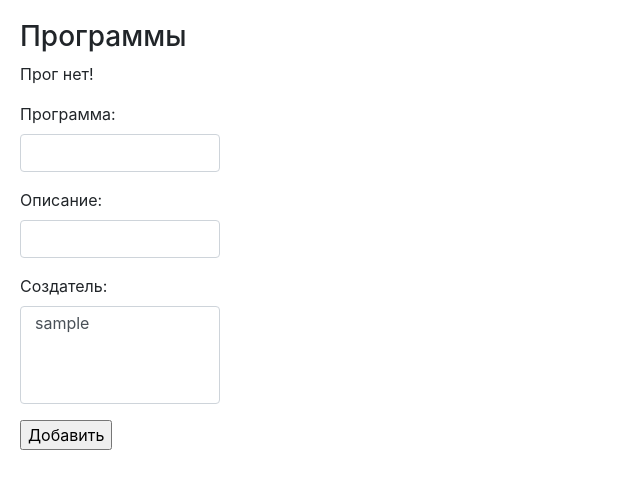
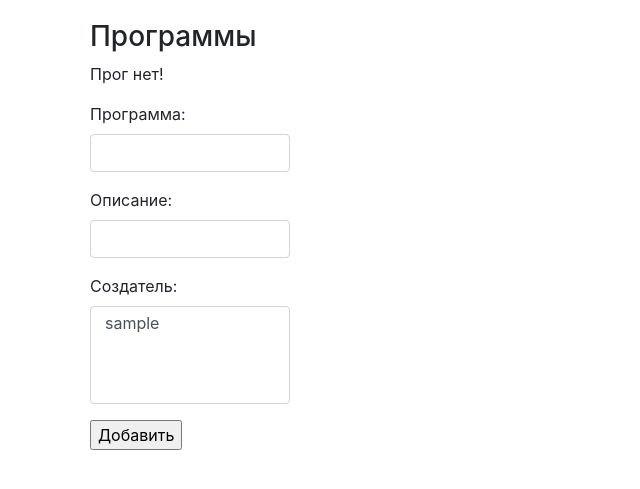
Before and after one commit to WeCodingNow/RIPDZ_FIRST, a Django app: page /programs/ in a window 1280 px wide. Shown: the part 56-545 px from the top of the page, without its empty margins (0-640 px from the left). Run offline with Django 3.2, Linux system fonts and the light colour scheme; the visitor is signed in with stand-in values (Sample User, id 1); data comes from the database, SQL or seed files in the repository; data that the repository does not hold is empty; some libraries are stand-ins or nearby versions.

Commit message:
настройки для окончательного деплоя

```diff
--- a/DZONESite/DBInteraction/templates/programs.html
+++ b/DZONESite/DBInteraction/templates/programs.html
@@ -4,7 +4,7 @@
 
 
 {% block body %}
-<div style="padding: 20px">
+<div class="container" style="padding: 20px">
   {% if abc %}
     <div id="programs">
       {% for program in abc %}
--- a/DZONESite/DZONESite/settings.py
+++ b/DZONESite/DZONESite/settings.py
@@ -25,7 +25,7 @@ SECRET_KEY = 'qo4h3@=rq5%vzr&@kegwm8)3t%@&r8ihoo%5+40ph+lrv1onh8'
 # SECURITY WARNING: don't run with debug turned on in production!
 DEBUG = True
 
-ALLOWED_HOSTS = ['185.252.147.77', 'www.MyRip.ru', '127.0.0.1']
+ALLOWED_HOSTS = ['185.252.147.77', 'www.myrip.ru', '127.0.0.1']
 
 
 # Application definition
```
